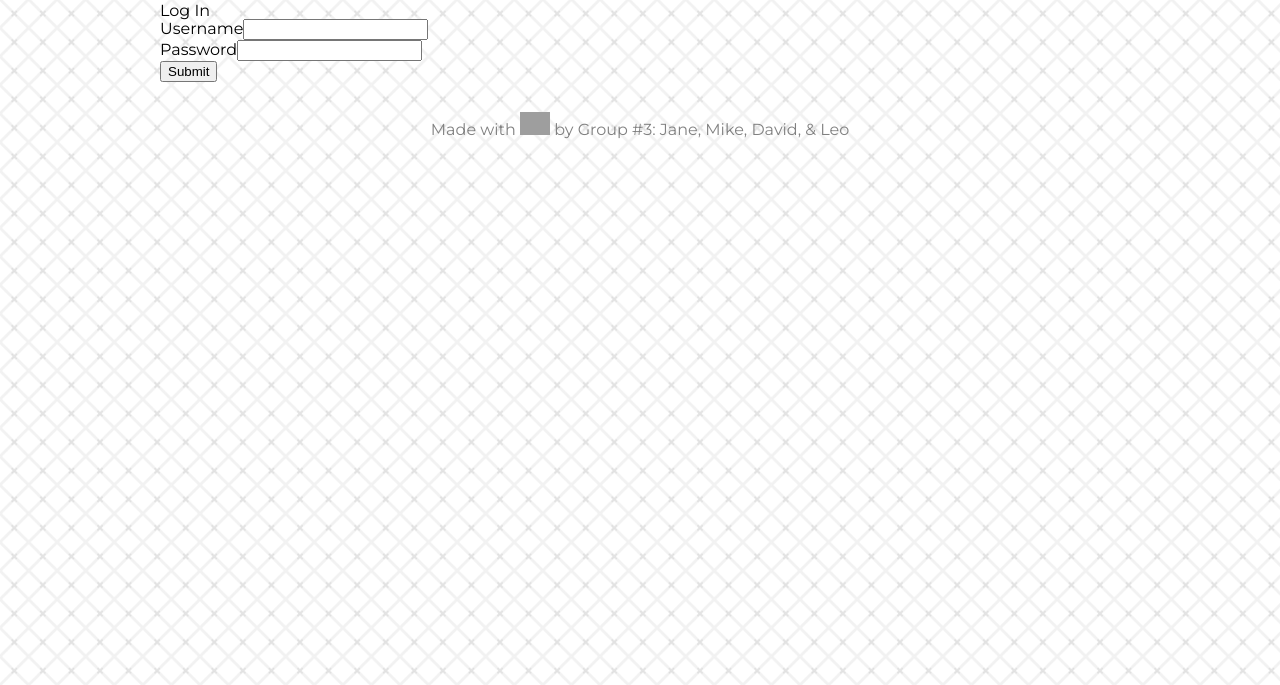
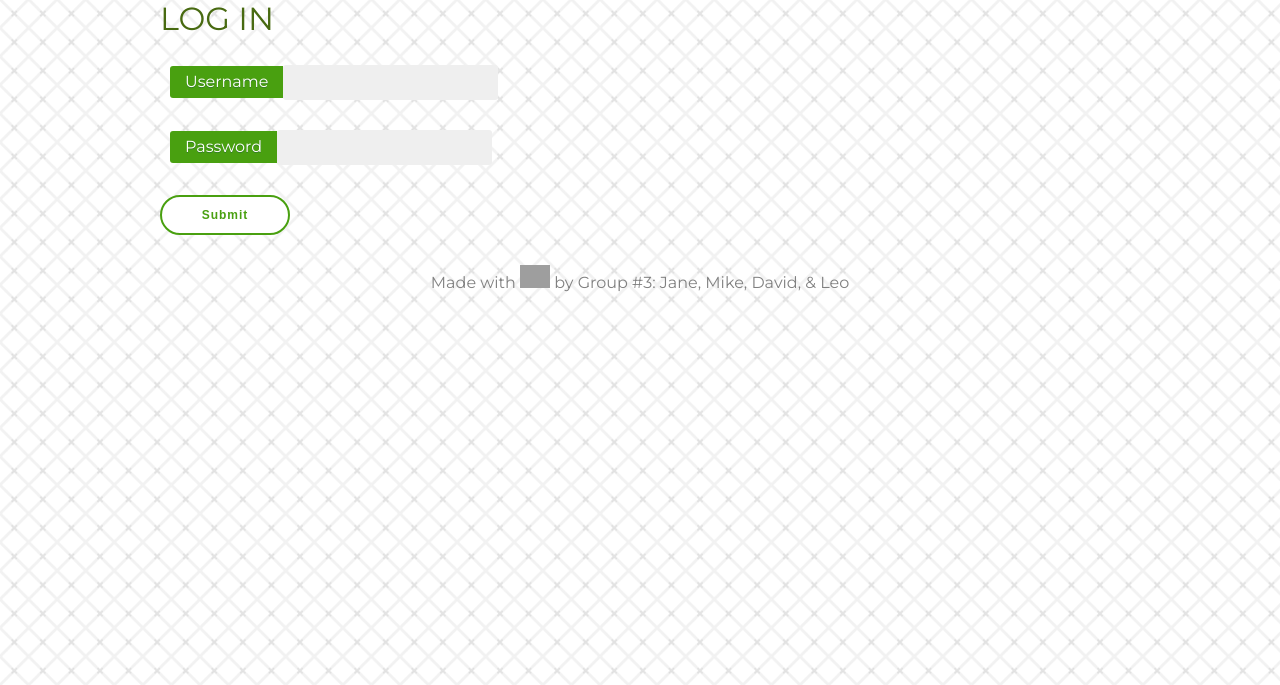
Before and after one commit to mikedichello/plot-master, a React app: page /#/login in a window 1280 px wide. Shown: the part 115-800 px from the top of the page. Built offline with nearby package versions, Linux system fonts and the light colour scheme; grey boxes are pictures that could not be loaded.

Commit message:
styles for login page done

```diff
--- a/frontEndSrc/js/components/LogInForm.js
+++ b/frontEndSrc/js/components/LogInForm.js
@@ -1,60 +1,71 @@
-import React, { Component } from 'react'
+import React, { Component } from 'react';
 import axios from 'axios';
 
 class LogInForm extends Component {
 	state = {
 		username: '',
 		password: '',
-    isLoggedIn: null
-  }
-  componentDidMount () {
-		if(localStorage.token) {
+		isLoggedIn: null,
+	};
+	componentDidMount() {
+		if (localStorage.token) {
 			this.setState({
-				isLoggedIn: true
-			})
+				isLoggedIn: true,
+			});
 		} else {
 			this.setState({
-				isLoggedIn: false
-			})
+				isLoggedIn: false,
+			});
 		}
 	}
-  handleInput = (e) => {
+	handleInput = e => {
 		this.setState({
-		  [e.target.name]: e.target.value
-		})
-	  }
-  handleLogIn = (e) => {
-		e.preventDefault()
-		axios.post('/api/users/login', {
+			[e.target.name]: e.target.value,
+		});
+	};
+	handleLogIn = e => {
+		e.preventDefault();
+		axios
+			.post('/api/users/login', {
 				username: this.state.username,
-			password: this.state.password
+				password: this.state.password,
 			})
 			.then(response => {
 				localStorage.setItem('token', response.data.token);
 				this.setState({
-				  isLoggedIn: true
+					isLoggedIn: true,
+				});
 			})
-			})
-			.catch(err => console.log(err))
-	}
-  render () {
+			.catch(err => console.log(err));
+	};
+	render() {
 		return (
-      <div>
-        <h2>Log In</h2>
+			<div className="auth-container">
+				<h2 className="page-header">Log In</h2>
 				<form onSubmit={this.handleLogIn} method="POST">
-          <div>
-            <label htmlFor='username'>Username</label>
-            <input type='text' name='username' onChange={this.handleInput} />
-          </div>
-          <div>
-            <label htmlFor='password'>Password</label>
-            <input type='text' name='password' onChange={this.handleInput} />
-          </div>
-          <input value='Submit' type='submit' />
+					<span>
+						<label htmlFor="username">Username</label>
+						<input
+							className="basic-slide"
+							type="text"
+							name="username"
+							onChange={this.handleInput}
+						/>
+					</span>
+					<span>
+						<label htmlFor="password">Password</label>
+						<input
+							className="basic-slide"
+							type="text"
+							name="password"
+							onChange={this.handleInput}
+						/>
+					</span>
+					<input value="Submit" type="submit" />
 				</form>
 			</div>
-    )
+		);
 	}
 }
 
-export default LogInForm
+export default LogInForm;
--- /dev/null
+++ b/frontEndSrc/scss/_auth.scss
@@ -0,0 +1,76 @@
+.auth-container {
+	input[type='submit'] {
+		outline: none;
+		height: 40px;
+		text-align: center;
+		width: 130px;
+		border-radius: 40px;
+		background: #fff;
+		border: 2px solid;
+		color: #49a010;
+		letter-spacing: 1px;
+		text-shadow: 0;
+		font: {
+			size: 12px;
+			weight: bold;
+		}
+		cursor: pointer;
+		transition: all 0.25s ease;
+		&:hover {
+			color: white;
+			background: #49a010;
+		}
+		&:active {
+			//letter-spacing: 2px;
+			letter-spacing: 2px;
+		}
+	}
+	span {
+		position: relative;
+		display: block;
+		margin: 30px 10px;
+		label {
+			display: inline-block;
+			// position: absolute;
+			// top: 0;
+			// left: 0;
+			padding: 8px 15px;
+			text-shadow: 0 1px 0 rgba(19, 74, 70, 0.4);
+			background: #49a010;
+			color: white;
+			// transition: all 0.3s ease-in-out;
+			border-top-left-radius: 3px;
+			border-bottom-left-radius: 3px;
+		}
+	}
+	.basic-slide {
+		display: inline-block;
+		width: 215px;
+		padding: 10px 0 10px 15px;
+		background: #efefef;
+		border: 0;
+		border-radius: 3px;
+		outline: 0;
+		// text-indent: 70px; // Arbitrary.
+		// transition: all 0.3s ease-in-out;
+		&::-webkit-input-placeholder {
+			color: #efefef;
+			text-indent: 0;
+			font-weight: 300;
+		}
+	}
+	// .basic-slide:focus,
+	// .basic-slide:active {
+	// 	color: #49a010;
+	// 	text-indent: 0;
+	// 	background: #fff;
+	// 	border-top-left-radius: 0;
+	// 	border-bottom-left-radius: 0;
+	// 	&::-webkit-input-placeholder {
+	// 		color: #aaa;
+	// 	}
+	// 	+ label {
+	// 		transform: translateX(-100%);
+	// 	}
+	// }
+}
--- a/frontEndSrc/scss/styles.scss
+++ b/frontEndSrc/scss/styles.scss
@@ -44,4 +44,5 @@ body {
 @import 'plot';
 @import 'plantChart';
 @import 'plantReference';
+@import 'auth';
 @import 'footer';
```
Also changed, not shown: public/index.html (+1 -1 lines), public/css/styles.css, 2 other files. Lines whose indentation alone changed are shown as unchanged.
